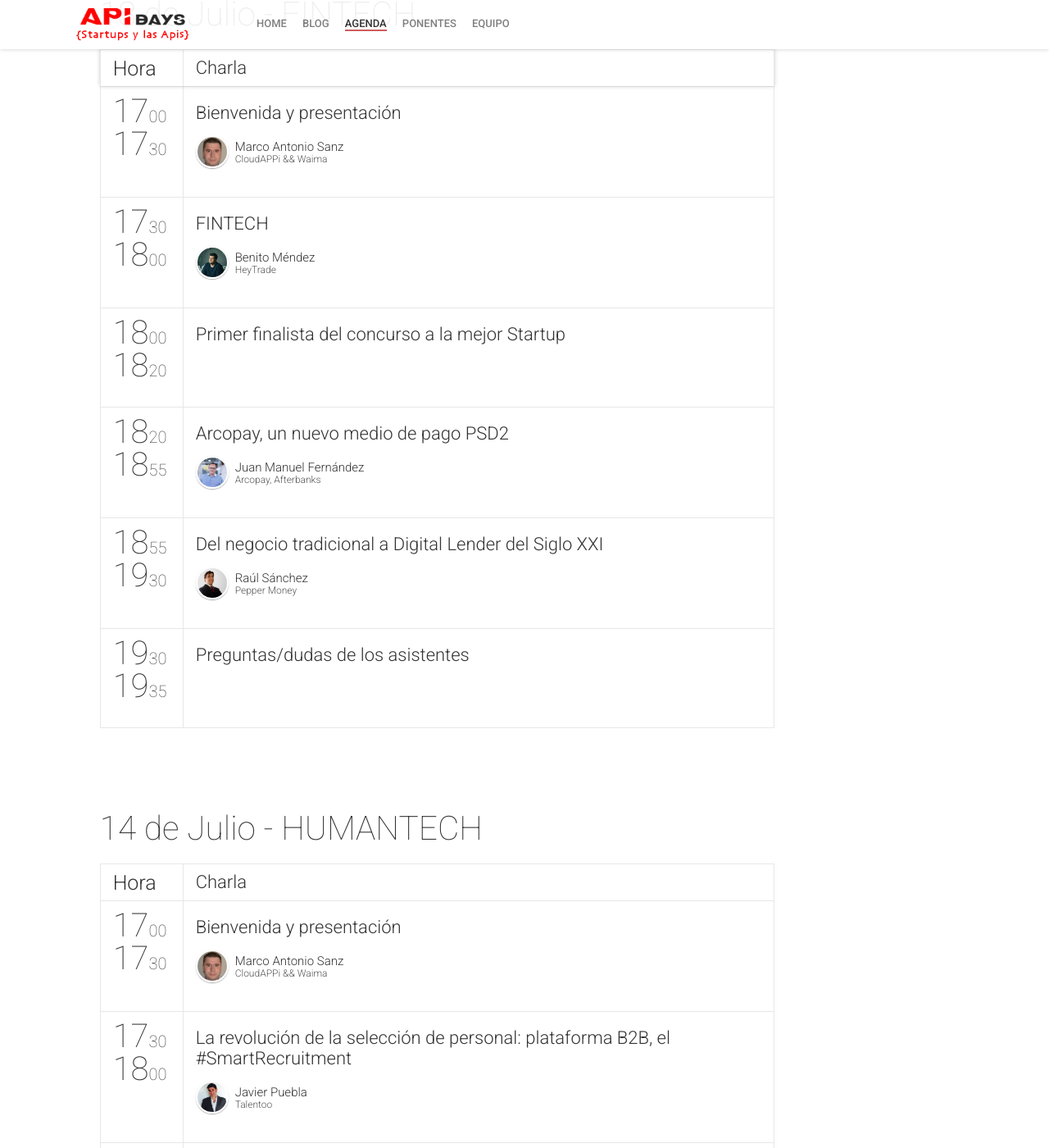
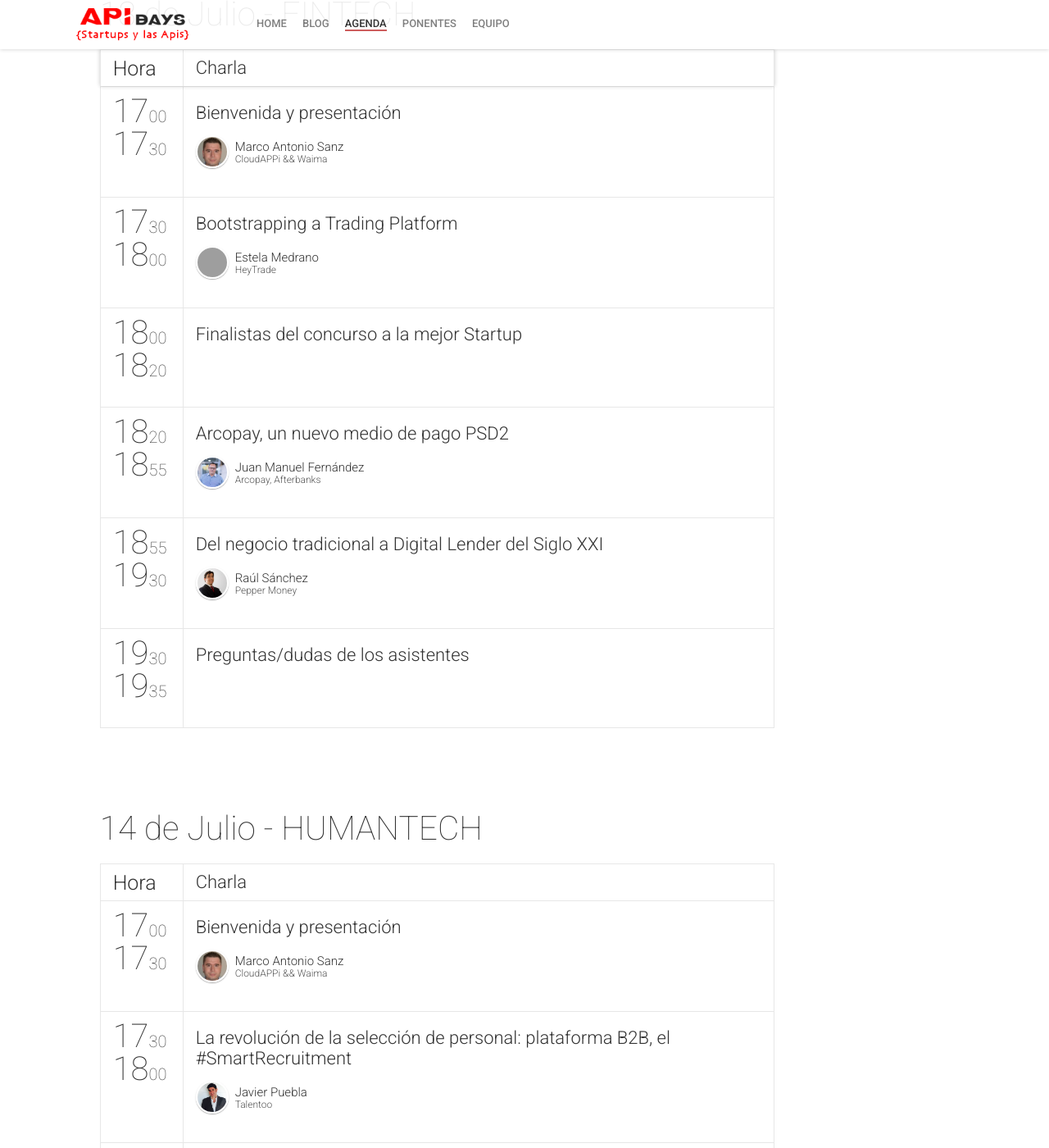
Before and after one commit to apiaddicts/startupsylasapisIII, a Jekyll site: the page built from schedule.html, in a window 1280 px wide and 1400 px high, scrolled down 863 px. Shown: the whole window at 82% size. Built offline with Jekyll 4.4.1, drawn with Linux system fonts in a browser that asks for light colours; nearby versions of some CDN libraries; comment, search, counter and statistics services are not loaded; some of the changed text lies outside the part shown.

Commit message:
Ponente de Heytrade

```diff
--- a/_data/sessions.yml
+++ b/_data/sessions.yml
@@ -27,8 +27,8 @@
   complexity: "Expert"
 -
   id: 003
-  title: "FINTECH"
-  description: ""
+  title: "Bootstrapping a Trading Platform"
+  description: "Diagrama de arquitectura - APIs, beneficios y desafios"
   subtype: keynote
   speakers: [3]
   complexity: "Expert"
@@ -98,15 +98,15 @@
 
 -
   id: 013
-  title: "Primer finalista del concurso a la mejor Startup"
+  title: "Finalistas del concurso a la mejor Startup"
   subtype: presentation
 
 -
   id: 014
-  title: "Segundo finalista del concurso a la mejor Startup"
+  title: "Finalistas del concurso a la mejor Startup"
   subtype: presentation
 
 -
   id: 015
-  title: "Tercer finalista del concurso a la mejor Startup"
+  title: "Finalistas del concurso a la mejor Startup"
   subtype: presentation
```
Also changed, not shown: _data/speakers.yml (+6 -6 lines), 2 other files.
